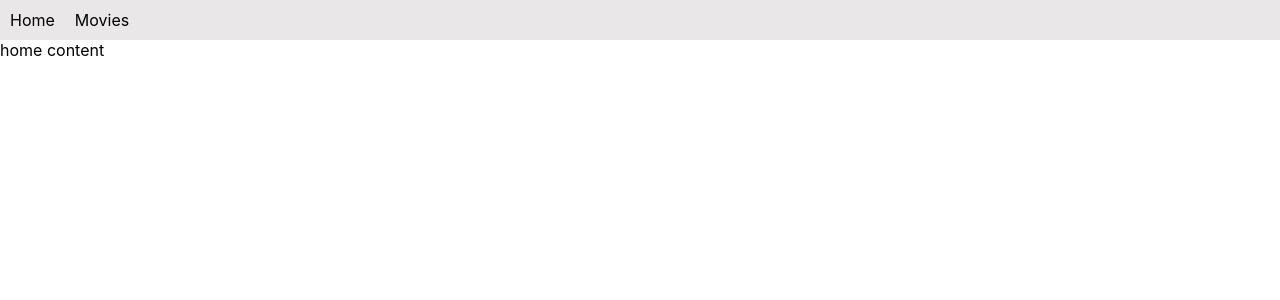
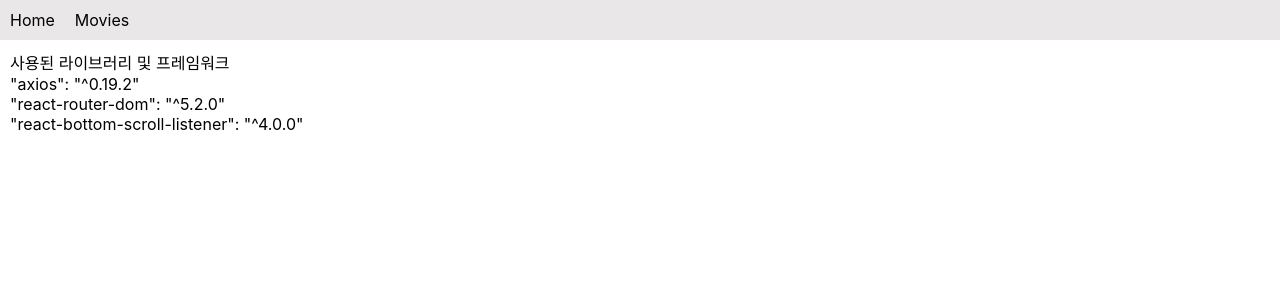
Before and after one commit to nakzyu/movie, a React (Create React App) app: page / in a window 1280 px wide. Shown: the top 300 px of the page. Built offline with nearby package versions, Linux system fonts and the light colour scheme.

Commit message:
Fix HomeContent

```diff
--- /dev/null
+++ b/src/components/HomeContent.css
@@ -0,0 +1,3 @@
+.home-content {
+  margin: 10px;
+}
--- a/src/components/HomeContent.js
+++ b/src/components/HomeContent.js
@@ -1,7 +1,15 @@
 import React from "react";
+import "./HomeContent.css";
 
 const HomeContent = () => {
-  return <div>home content</div>;
+  return (
+    <div className="home-content">
+      <div>사용된 라이브러리 및 프레임워크</div>
+      <div>"axios": "^0.19.2"</div>
+      <div>"react-router-dom": "^5.2.0"</div>
+      <div>"react-bottom-scroll-listener": "^4.0.0"</div>
+    </div>
+  );
 };
 
 export default HomeContent;
```
